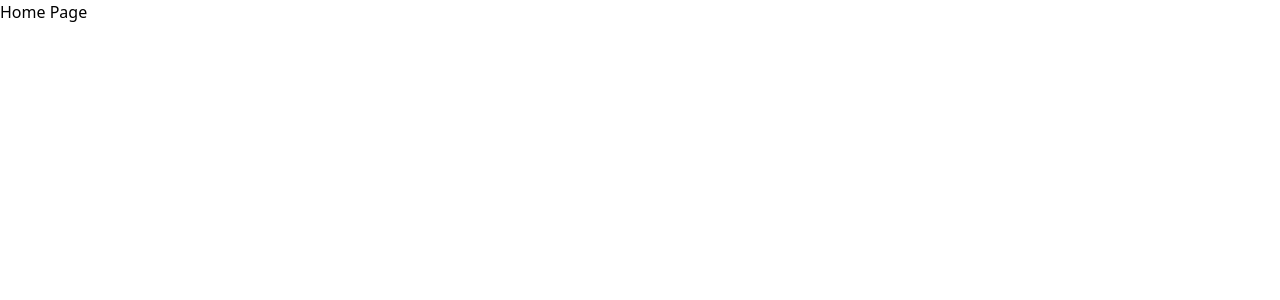
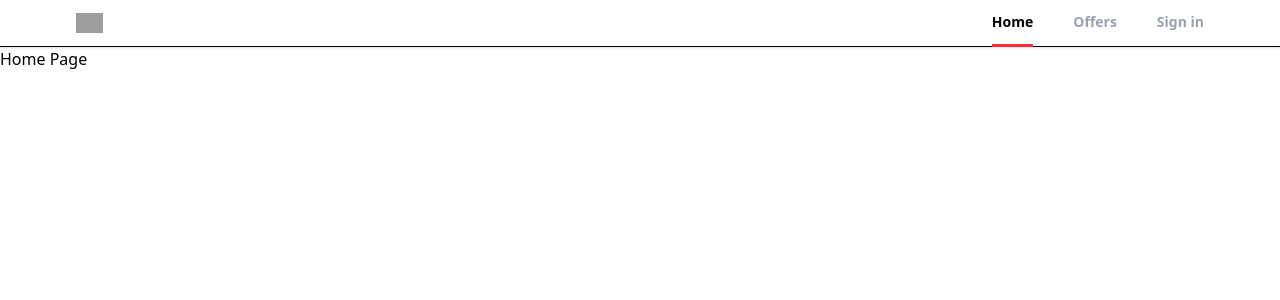
Before and after one commit to GeloSwift/Realtor_Website-REACT, a React (Vite) app: page / in a window 1280 px wide. Shown: the top 300 px of the page. Built offline with nearby package versions, Linux system fonts and the light colour scheme; grey boxes are pictures that could not be loaded.

Commit message:
add header.jsx to Realtor clone REACT project

```diff
--- a/index.html
+++ b/index.html
@@ -5,7 +5,7 @@
   <meta charset="UTF-8" />
   <link rel="icon" type="image/x-icon" href="/favicon.ico" />
   <meta name="viewport" content="width=device-width, initial-scale=1.0" />
-  <title>Realtor React App</title>
+  <title>Realtor Clone React App</title>
 </head>
 
 <body>
--- a/src/App.jsx
+++ b/src/App.jsx
@@ -5,11 +5,13 @@ import SignIn from "./pages/SignIn";
 import SignUp from "./pages/SignUp";
 import ForgotPassword from "./pages/ForgotPassword";
 import Offers from "./pages/Offers";
+import Header from "./components/Header";
 
 function App() {
   return (
     <>
       <Router>
+        <Header />
         <Routes>
           <Route path="/" element={<Home />} />
           <Route path="/profile" element={<Profile />} />
--- /dev/null
+++ b/src/components/Header.jsx
@@ -0,0 +1,52 @@
+import React from "react";
+import { NavLink } from "react-router-dom";
+
+export default function Header() {
+  const base = "inline-block py-3 text-sm font-semibold border-b-[3px] -mb-[1px]";
+  const inactive = "text-gray-400 border-b-transparent";
+  const active = "text-black border-b-red-500";
+
+  return (
+    <div className="bg-white border-b shadow-sm sticky top-0 z-40">
+      <header className="flex justify-between items-center px-3 max-w-6xl mx-auto">
+        <div>
+          <img
+            src="https://static.rdc.moveaws.com/rdc-ui/logos/logo-brand.svg"
+            alt="logo"
+            className="h-5 cursor-pointer"
+          />
+        </div>
+
+        <nav>
+          <ul className="flex space-x-10">
+            <li>
+              <NavLink
+                to="/"
+                end
+                className={({ isActive }) => `${base} ${isActive ? active : inactive}`}
+              >
+                Home
+              </NavLink>
+            </li>
+            <li>
+              <NavLink
+                to="/offers"
+                className={({ isActive }) => `${base} ${isActive ? active : inactive}`}
+              >
+                Offers
+              </NavLink>
+            </li>
+            <li>
+              <NavLink
+                to="/sign-in"
+                className={({ isActive }) => `${base} ${isActive ? active : inactive}`}
+              >
+                Sign in
+              </NavLink>
+            </li>
+          </ul>
+        </nav>
+      </header>
+    </div>
+  );
+}
```
